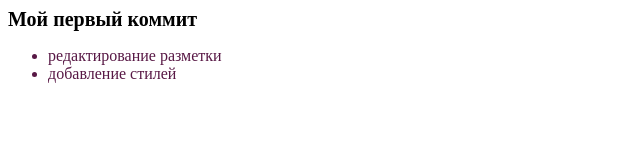
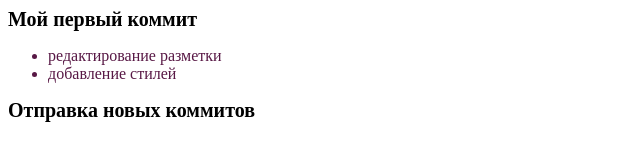
Before and after one commit to buanva/first-project, a plain HTML site: page index.html in a window 1280 px wide. Shown: the whole page, without its empty margins (0-640 px from the left). Drawn offline with Linux system fonts and the light colour scheme.

Commit message:
Отправка новый коммитов

```diff
--- a/index.html
+++ b/index.html
@@ -17,5 +17,6 @@
             добавление стилей
           </li>
       </ul>
+      <h2 class="subheading">Отправка новых коммитов</h2>
 </body>
 </html>
--- a/style.css
+++ b/style.css
@@ -1,8 +1,13 @@
 .heading {
-    margin: 0 auto;
+    margin: 0;
     font-size: 20px;
 }
 
 .heading__item {
     color: #581845;
 }
+
+.subheading {
+    margin: 0;
+    font-size: 20px;
+}
```
